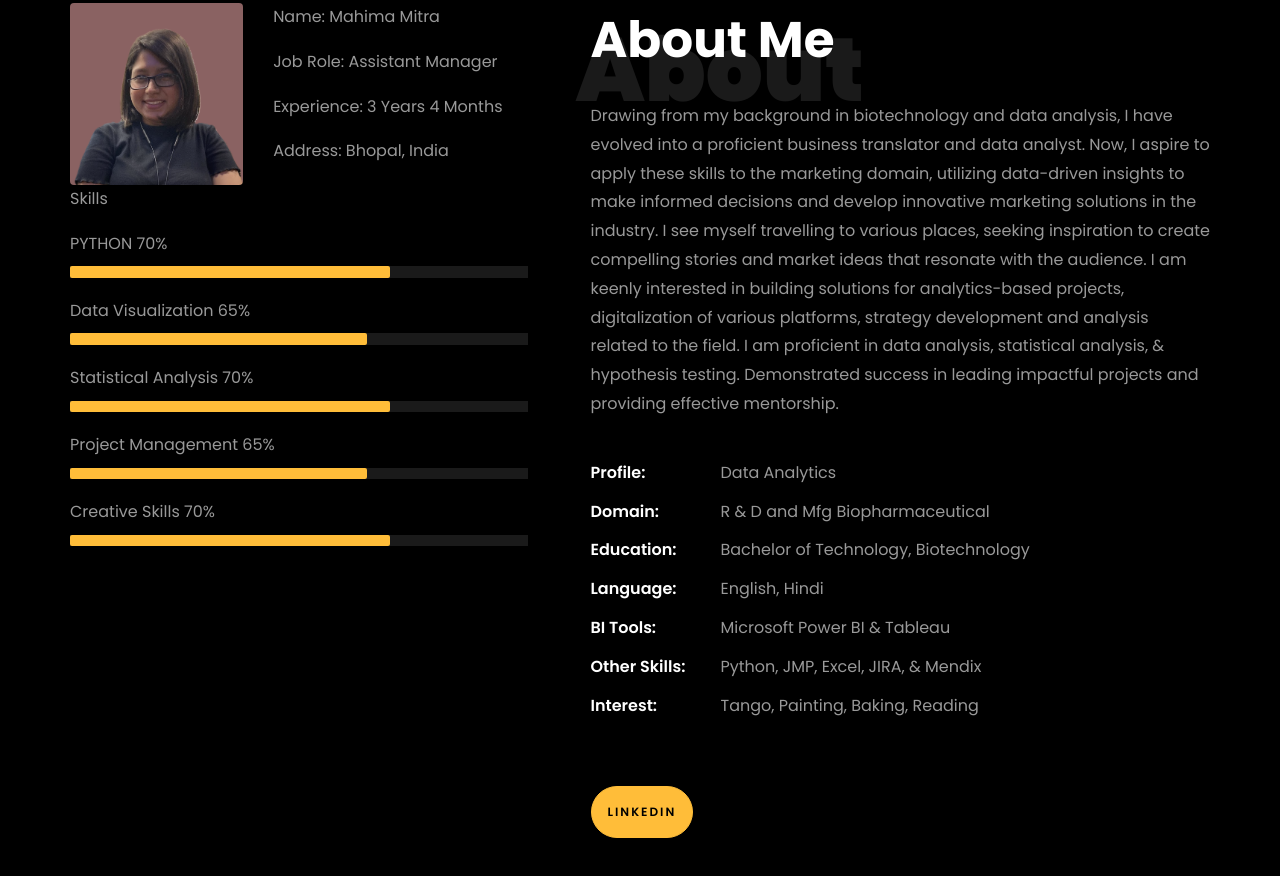
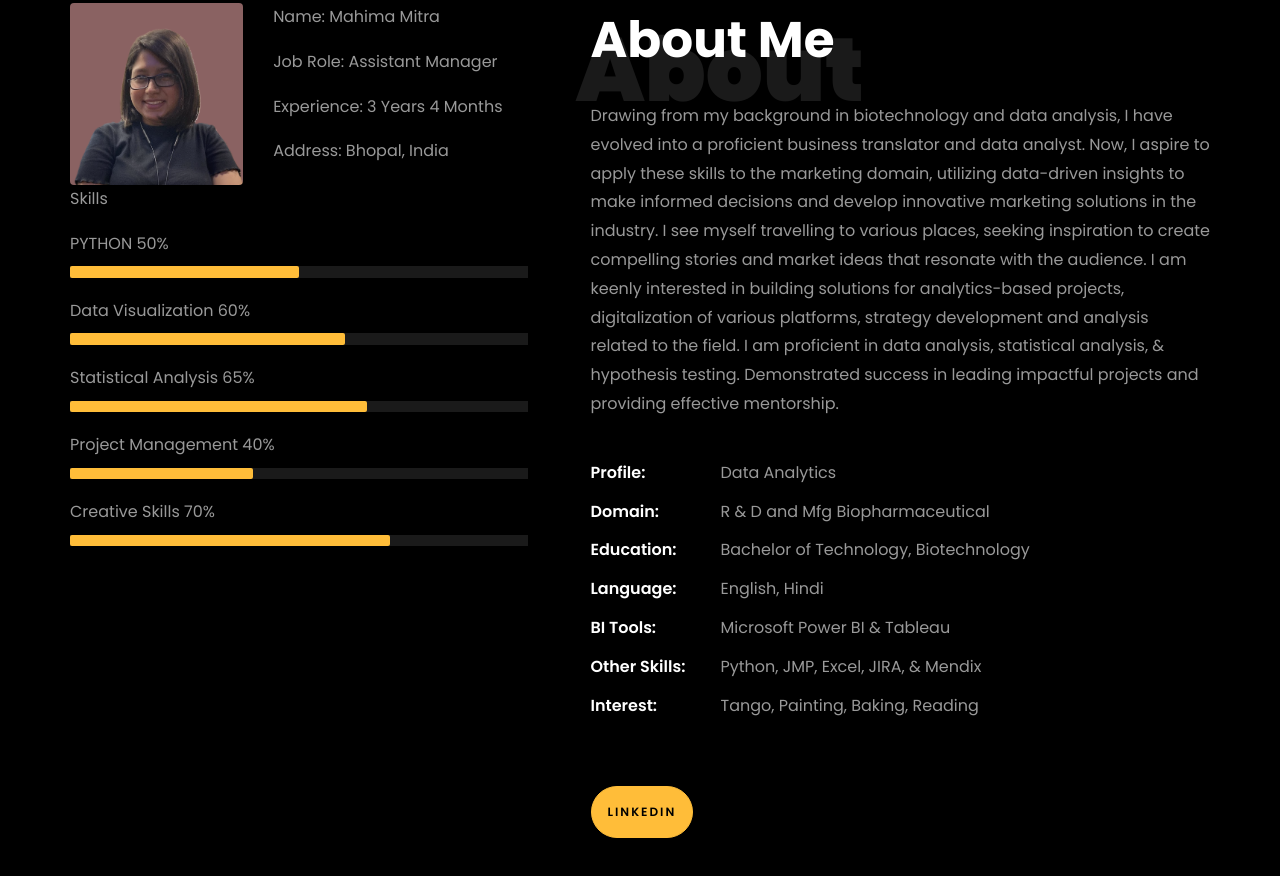
Before and after one commit to Mahima-Mitra/Mahima-Mitra.github.io, a plain HTML site: page index.html in a window 1280 px wide. Shown: the part 859-1735 px from the top of the page. Drawn offline with Linux system fonts and the light colour scheme; files whose address does not match are found by name.

Commit message:
Update index.html

```diff
--- a/index.html
+++ b/index.html
@@ -230,27 +230,27 @@
 
 								<div class="skill-mf">
 									<p class="title-s">Skills</p>
-									<span>PYTHON</span> <span class="pull-right">70%</span>
+									<span>PYTHON</span> <span class="pull-right">50%</span>
 									<div class="progress">
-										<div class="progress-bar" role="progressbar" style="width: 70%;" aria-valuenow="95" aria-valuemin="0"
+										<div class="progress-bar" role="progressbar" style="width: 50%;" aria-valuenow="95" aria-valuemin="0"
 											aria-valuemax="100"></div>
 									</div>
 
-									<span>Data Visualization</span> <span class="pull-right">65%</span>
+									<span>Data Visualization</span> <span class="pull-right">60%</span>
 									<div class="progress">
-										<div class="progress-bar" role="progressbar" style="width: 65%" aria-valuenow="85" aria-valuemin="0"
+										<div class="progress-bar" role="progressbar" style="width: 60%" aria-valuenow="85" aria-valuemin="0"
 											aria-valuemax="100"></div>
 									</div>
 
-									<span>Statistical Analysis</span> <span class="pull-right">70%</span>
+									<span>Statistical Analysis</span> <span class="pull-right">65%</span>
 									<div class="progress">
-										<div class="progress-bar" role="progressbar" style="width: 70%" aria-valuenow="90" aria-valuemin="0"
+										<div class="progress-bar" role="progressbar" style="width: 65%" aria-valuenow="90" aria-valuemin="0"
 											aria-valuemax="100"></div>
 									</div>
 
-									<span>Project Management</span> <span class="pull-right">65%</span>
+									<span>Project Management</span> <span class="pull-right">40%</span>
 									<div class="progress">
-										<div class="progress-bar" role="progressbar" style="width: 65%" aria-valuenow="85" aria-valuemin="0"
+										<div class="progress-bar" role="progressbar" style="width: 40%" aria-valuenow="85" aria-valuemin="0"
 											aria-valuemax="100"></div>
 									</div>
 
```
